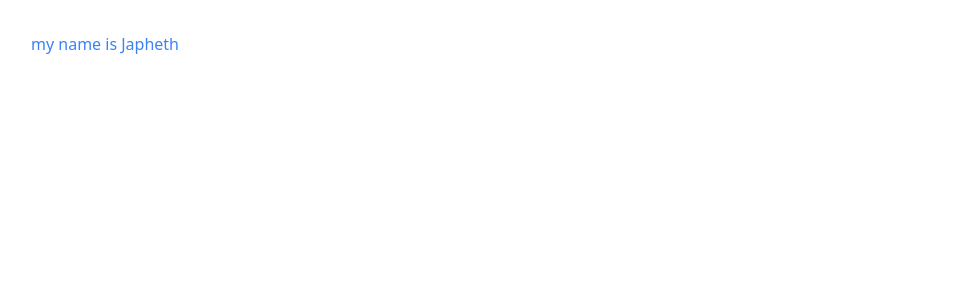
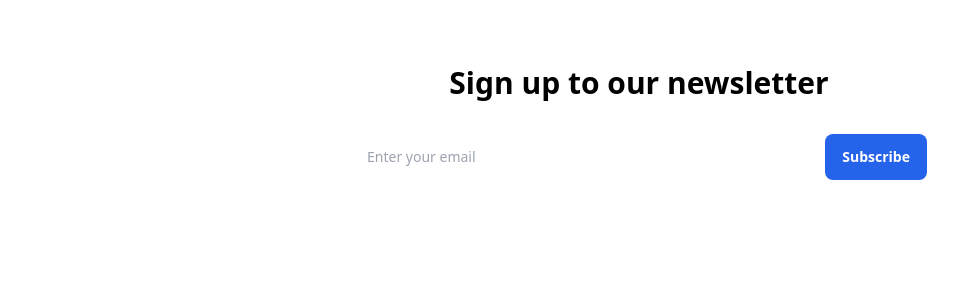
Before and after one commit to JaphethJoshua2/celeb, a Vue app: page / in a window 1280 px wide. Shown: the top 300 px of the page, without its empty margins (1-959 px from the left). Built offline with nearby package versions, Linux system fonts and the light colour scheme.

Commit message:
Update App.vue

```diff
--- a/src/App.vue
+++ b/src/App.vue
@@ -1,3 +1,23 @@
 <template>
-<h1 class="text-blue-500 m-8">my name is Japheth</h1>
+  <!-- Subscribe -->
+<div class="max-w-6xl py-10 px-4 sm:px-6 lg:px-8 lg:py-16 mx-auto">
+  <div class="max-w-xl text-center mx-auto">
+    <div class="mb-5">
+      <h2 class="text-2xl font-bold md:text-3xl md:leading-tight dark:text-white">Sign up to our newsletter</h2>
+    </div>
+
+    <form>
+      <div class="mt-5 lg:mt-8 flex flex-col items-center gap-2 sm:flex-row sm:gap-3">
+        <div class="w-full">
+          <label for="hero-input" class="sr-only">Search</label>
+          <input type="text" id="hero-input" name="hero-input" class="py-3 px-4 block w-full border-gray-200 rounded-lg text-sm focus:border-blue-500 focus:ring-blue-500 disabled:opacity-50 disabled:pointer-events-none dark:bg-neutral-900 dark:border-neutral-700 dark:text-neutral-400 dark:placeholder-neutral-500 dark:focus:ring-neutral-600" placeholder="Enter your email">
+        </div>
+        <a class="w-full sm:w-auto whitespace-nowrap py-3 px-4 inline-flex justify-center items-center gap-x-2 text-sm font-semibold rounded-lg border border-transparent bg-blue-600 text-white hover:bg-blue-700 disabled:opacity-50 disabled:pointer-events-none" href="#">
+          Subscribe
+        </a>
+      </div>
+    </form>
+  </div>
+</div>
+<!-- End Subscribe -->
 </template>
```
